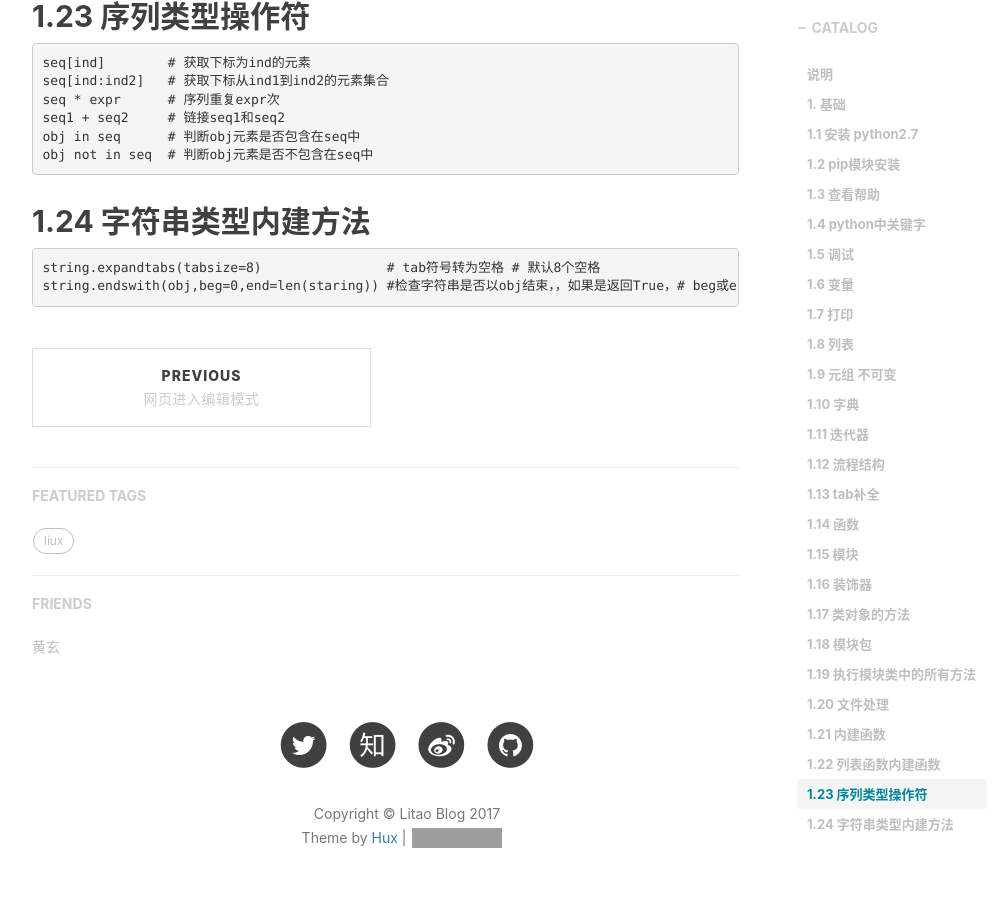
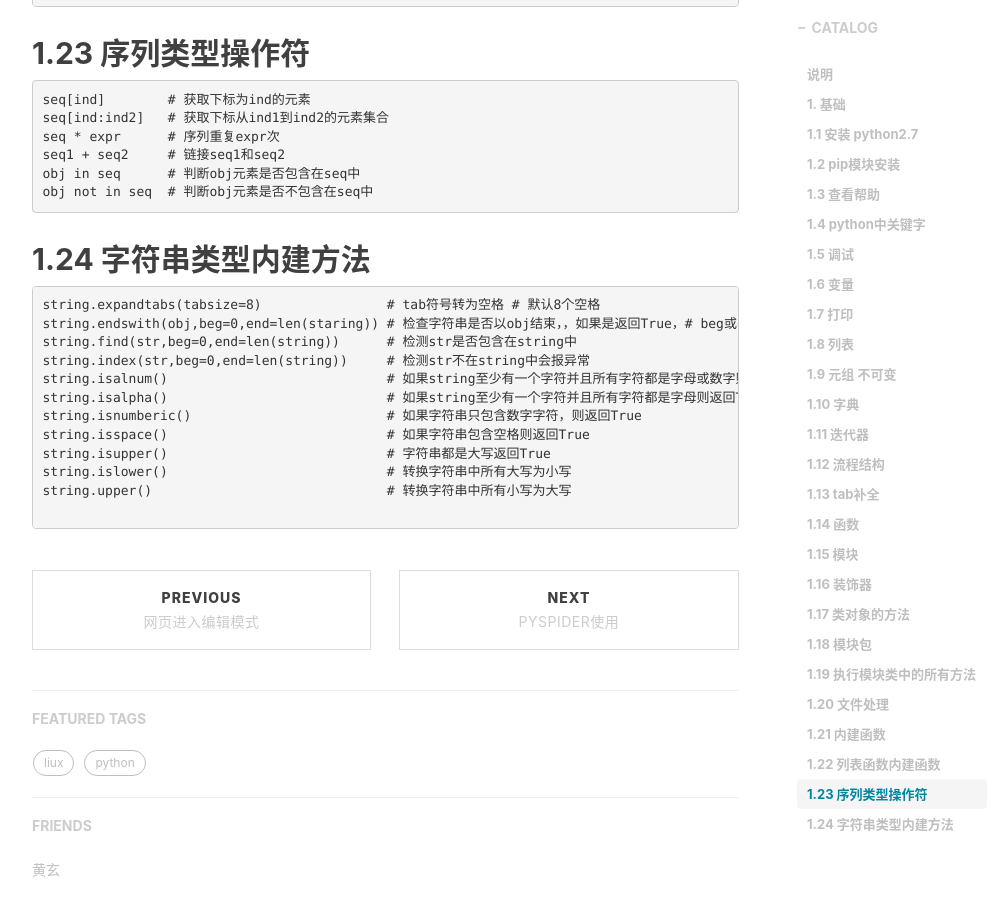
Before and after one commit to smalltao/smalltao.github.io, a Jekyll site: the page built from _posts/2017-09-08-command-python.markdown, in a window 1280 px wide and 900 px high, scrolled down 13154 px. Shown: the whole window, without its empty margins (233-1239 px from the left). Built offline with Jekyll 4.4.1, drawn with Linux system fonts in a browser that asks for light colours; nearby versions of some CDN libraries; comment, search, counter and statistics services are not loaded; some of the changed text lies outside the part shown; grey boxes are pictures that could not be loaded.

````diff
--- a/_posts/2017-09-08-command-python.markdown
+++ b/_posts/2017-09-08-command-python.markdown
@@ -643,5 +645,15 @@
 ## 1.24 字符串类型内建方法
 ```
 string.expandtabs(tabsize=8)                # tab符号转为空格 # 默认8个空格
-string.endswith(obj,beg=0,end=len(staring)) #检查字符串是否以obj结束，，如果是返回True，# beg或end指定检测范围是以obj结束
+string.endswith(obj,beg=0,end=len(staring)) # 检查字符串是否以obj结束，，如果是返回True，# beg或end指定检测范围是以obj结束
+string.find(str,beg=0,end=len(string))      # 检测str是否包含在string中
+string.index(str,beg=0,end=len(string))     # 检测str不在string中会报异常
+string.isalnum()                            # 如果string至少有一个字符并且所有字符都是字母或数字则反回True
+string.isalpha()                            # 如果string至少有一个字符并且所有字符都是字母则返回True
+string.isnumberic()                         # 如果字符串只包含数字字符，则返回True
+string.isspace()                            # 如果字符串包含空格则返回True
+string.isupper()                            # 字符串都是大写返回True
+string.islower()                            # 转换字符串中所有大写为小写
+string.upper()                              # 转换字符串中所有小写为大写
+
 ```
````
Also changed, not shown: other parts of _posts/2017-09-08-command-python.markdown (+2 -0 lines), _posts/2017-09-15-pyspider-use.markdown (added, +39 -0 lines), 1 other file.
